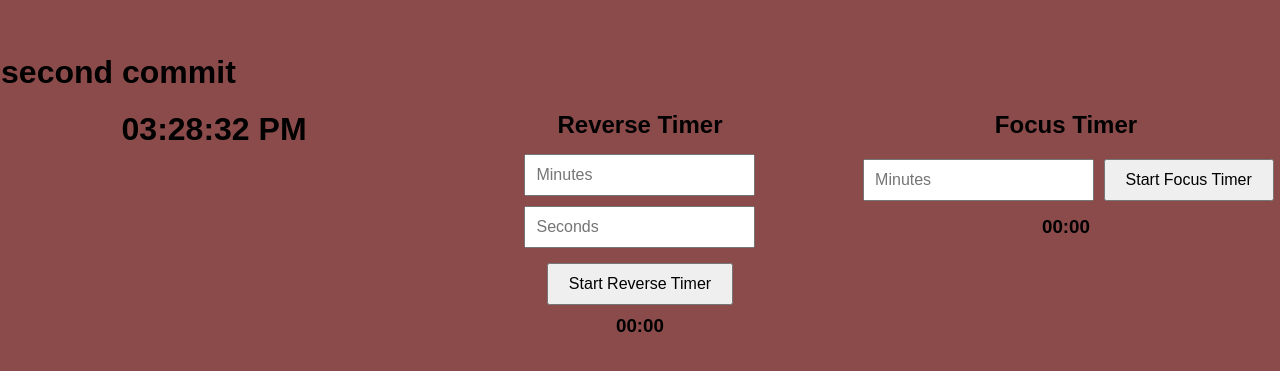
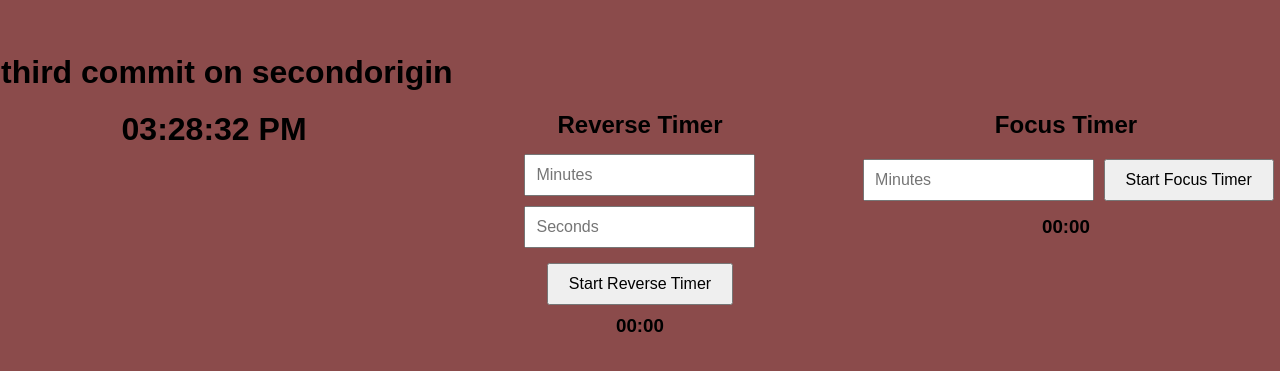
Before and after one commit to rohan44942/personal_clock, a plain HTML site: page index.html in a window 1280 px wide. Shown: the part 205-576 px from the top of the page. Drawn offline with Linux system fonts and the light colour scheme.

Commit message:
version 3 on second origin

```diff
--- a/index.html
+++ b/index.html
@@ -8,7 +8,7 @@
 </head>
 <body>
     <div>
-        <h1>second commit </h1>
+        <h1>third commit on secondorigin  </h1>
 
     <div class="container">
         <div class="clock">
--- a/styles.css
+++ b/styles.css
@@ -12,7 +12,7 @@ body {
 
   text-align: center;
   border-radius: 1%;
-  /* git version 2 */
+  /* git version 3 on second origin  */
   border-color: black;
 }
 
```
